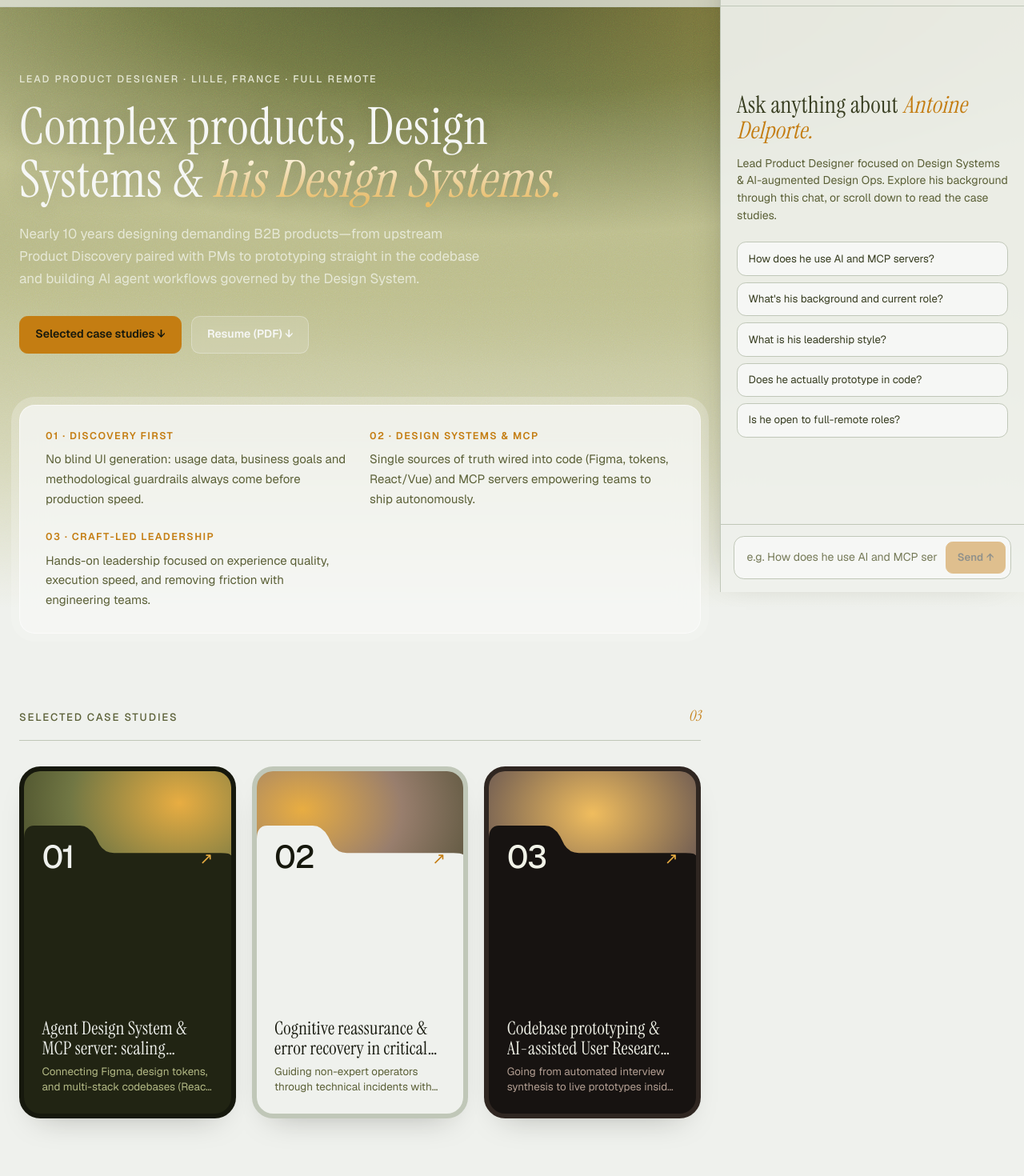
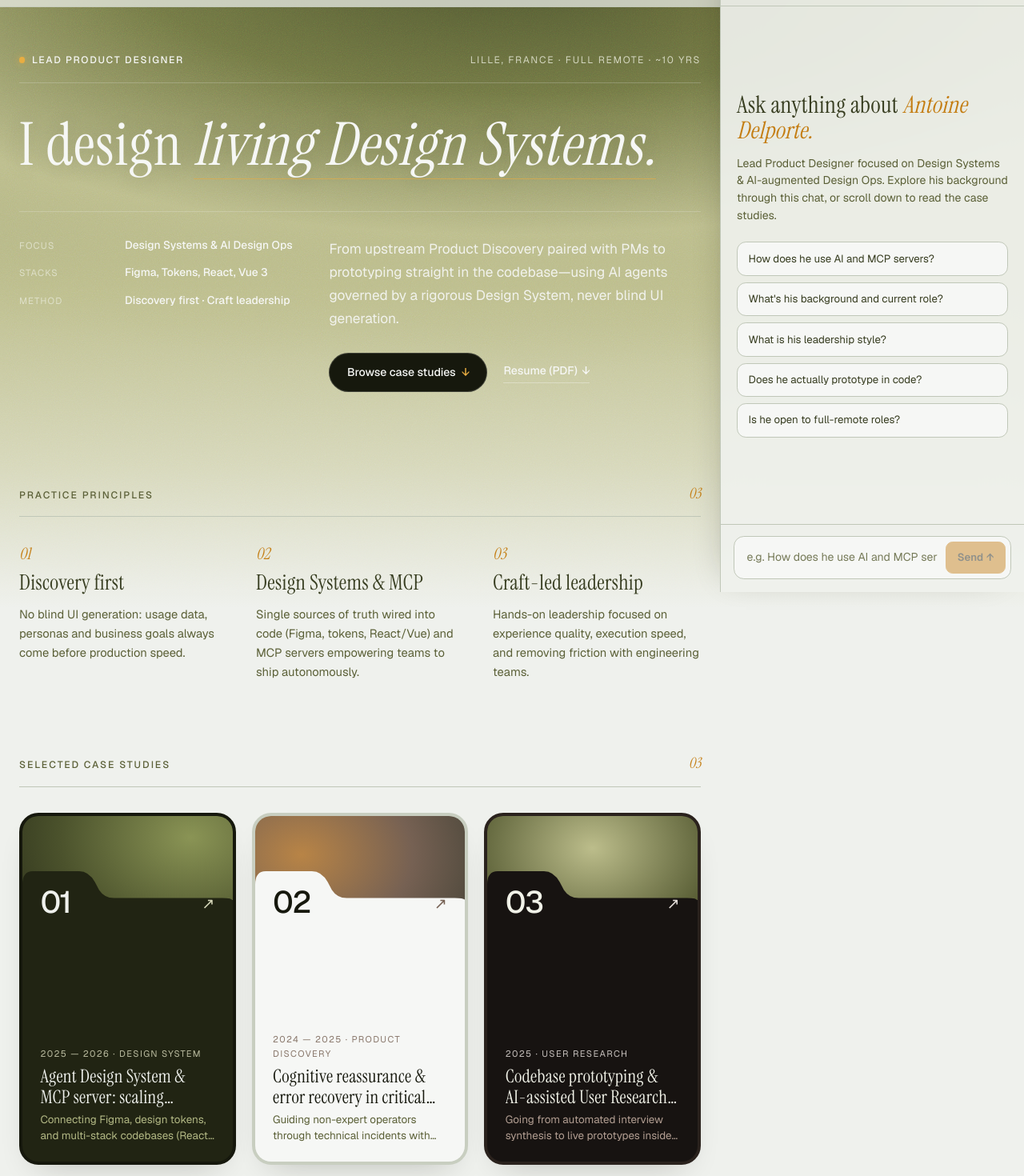
Before and after one commit to wazde/antoinedelporte, a Next.js app: page /en in a window 1280 px wide. Shown: the part 60-1530 px from the top of the page at 80% size. Built offline with nearby package versions, Linux system fonts and the light colour scheme.

Commit message:
Editorial UI overhaul: magazine hero grid, surgical amber punctuation, open 3-col principles

```diff
--- a/app/[lang]/page.module.css
+++ b/app/[lang]/page.module.css
@@ -1,103 +1,148 @@
-/* ---------- HÉRO ÉDITORIAL (colonne principale à gauche du panel IA) ---------- */
+/* ---------- HÉRO ÉDITORIAL EN GRILLE MAGAZINE ---------- */
 .hero {
-  padding: 5rem 0 4rem;
-  max-width: 46rem;
+  padding: 3.5rem 0 4.5rem;
 }
 
-.kicker {
+.metaBar {
+  display: flex;
+  flex-wrap: wrap;
+  align-items: center;
+  justify-content: space-between;
+  gap: 0.75rem;
+  padding-bottom: 1.15rem;
+  margin-bottom: 2.5rem;
+  border-bottom: 1px solid rgb(246 247 245 / 0.22);
+  font-size: 0.76rem;
+  text-transform: uppercase;
+  letter-spacing: 0.14em;
   color: var(--hero-muted-on-atmo);
-  font-size: 0.78rem;
+}
+
+.metaLeft {
+  display: inline-flex;
+  align-items: center;
+  gap: 0.55rem;
+  color: var(--hero-on-atmo);
+  font-weight: 500;
+}
+
+/* Ponctuation ambre chirurgicale */
+.amberDot {
+  width: 0.45rem;
+  height: 0.45rem;
+  border-radius: 999px;
+  background: var(--amber-bright);
+  box-shadow: 0 0 10px rgb(232 173 66 / 0.65);
+}
+
+.metaRight {
+  opacity: 0.85;
+}
+
+/* Grille asymétrique 2 colonnes sous le grand titre */
+.heroGrid {
+  display: grid;
+  grid-template-columns: minmax(0, 0.85fr) minmax(0, 1.15fr);
+  gap: 2.75rem;
+  padding-top: 2rem;
+  border-top: 1px solid rgb(246 247 245 / 0.22);
+  align-items: start;
+}
+
+.facts {
+  margin: 0;
+  display: flex;
+  flex-direction: column;
+  gap: 0.9rem;
+}
+
+.factRow {
+  display: grid;
+  grid-template-columns: 7.5rem 1fr;
+  gap: 0.75rem;
+  font-size: 0.86rem;
+  line-height: 1.45;
+}
+
+.factRow dt {
   text-transform: uppercase;
-  letter-spacing: 0.16em;
+  letter-spacing: 0.1em;
+  font-size: 0.72rem;
+  color: var(--hero-muted-on-atmo);
+  opacity: 0.8;
+  padding-top: 0.12rem;
+}
+
+.factRow dd {
+  margin: 0;
+  color: var(--hero-on-atmo);
   font-weight: 500;
-  margin: 0 0 1rem;
+}
+
+.introCol {
+  display: flex;
+  flex-direction: column;
+  gap: 1.75rem;
 }
 
 .intro {
-  max-width: 36rem;
-  font-size: 1.06rem;
-  color: var(--hero-muted-on-atmo);
-  margin: 0 0 2rem;
-  line-height: 1.65;
+  font-size: 1.08rem;
+  line-height: 1.68;
+  color: var(--hero-on-atmo);
+  opacity: 0.92;
+  margin: 0;
 }
 
 .heroActions {
   display: flex;
   flex-wrap: wrap;
-  gap: 0.75rem;
+  align-items: center;
+  gap: 1.25rem;
 }
 
-.primaryCta,
+/* CTA principal sobre en encre profonde (l'ambre n'intervient qu'en micro-détail au survol) */
+.primaryCta {
+  display: inline-flex;
+  align-items: center;
+  gap: 0.45rem;
+  padding: 0.72rem 1.35rem;
+  border-radius: 999px;
+  background: #16180d;
+  color: #f6f7f5;
+  border: 1px solid rgb(246 247 245 / 0.18);
+  font-size: 0.88rem;
+  font-weight: 500;
+  text-decoration: none;
+  transition: border-color 0.25s ease, transform 0.2s ease, background-color 0.25s ease;
+}
+.primaryCta:hover {
+  border-color: var(--amber-bright);
+  transform: translateY(-1px);
+}
+.primaryCta span {
+  color: var(--amber-bright);
+}
+
 .secondaryCta {
   display: inline-flex;
   align-items: center;
-  padding: 0.68rem 1.2rem;
-  border-radius: 0.65rem;
+  gap: 0.35rem;
   font-size: 0.88rem;
-  font-weight: 600;
+  font-weight: 500;
+  color: var(--hero-on-atmo);
   text-decoration: none;
-  transition: all 0.2s ease;
+  padding-bottom: 0.18rem;
+  border-bottom: 1px solid rgb(246 247 245 / 0.38);
+  transition: border-color 0.2s ease, color 0.2s ease;
+}
+.secondaryCta:hover {
+  border-color: var(--amber-bright);
+  color: var(--amber-bright);
 }
 
-.primaryCta {
-  background: var(--amber);
-  color: #16180d;
-  border: 1px solid var(--amber);
-}
-.primaryCta:hover {
-  background: var(--amber-bright);
-  border-color: var(--amber-bright);
-  transform: translateY(-1px);
-}
-
-.secondaryCta {
-  background: rgb(246 247 245 / 0.16);
-  color: var(--hero-on-atmo);
-  border: 1px solid rgb(246 247 245 / 0.34);
-  backdrop-filter: blur(10px);
-}
-.secondaryCta:hover {
-  background: rgb(246 247 245 / 0.26);
-  border-color: var(--amber-bright);
-}
-
-/* ---------- 3 PILIERS ÉDITORIAUX ---------- */
+/* ---------- 3 PILIERS EN GRILLE ÉDITORIALE OUVERTE ---------- */
 .pillarsSection {
-  padding: 0 0 3.5rem;
-}
-
-.pillars {
-  display: grid;
-  grid-template-columns: repeat(auto-fit, minmax(min(100%, 17rem), 1fr));
-  gap: 1.5rem;
-  margin: 0;
-  padding: 1.75rem 2rem;
-  border-radius: 1.2rem;
-  background: var(--glass-bg);
-  backdrop-filter: blur(18px);
-  -webkit-backdrop-filter: blur(18px);
-  border: 1px solid var(--glass-border);
-  box-shadow: 0 0 0 10px var(--glass-ring);
-}
-
-.pillar dt {
-  font-size: 0.78rem;
-  text-transform: uppercase;
-  letter-spacing: 0.12em;
-  color: var(--amber);
-  font-weight: 600;
-  margin-bottom: 0.45rem;
-}
-
-.pillar dd {
-  margin: 0;
-  font-size: 0.94rem;
-  color: var(--muted);
-}
-
-/* ---------- SECTION ÉTUDES DE CAS (CARTES DOSSIER FRAMER) ---------- */
-.workSection {
-  padding: 2rem 0 6rem;
+  padding: 2.5rem 0 4.5rem;
 }
 
 .sectionHeader {
@@ -105,15 +150,15 @@
   align-items: baseline;
   justify-content: space-between;
   border-bottom: 1px solid var(--line);
-  padding-bottom: 0.9rem;
+  padding-bottom: 0.85rem;
   margin-bottom: 2rem;
 }
 
 .sectionTitle {
   font-family: var(--font-sans), system-ui, sans-serif;
-  font-size: 0.82rem;
+  font-size: 0.76rem;
   text-transform: uppercase;
-  letter-spacing: 0.14em;
+  letter-spacing: 0.16em;
   color: var(--muted);
   font-weight: 500;
   margin: 0;
@@ -124,6 +169,52 @@
   font-style: italic;
   font-size: 1.15rem;
   color: var(--amber);
+}
+
+.pillars {
+  list-style: none;
+  padding: 0;
+  margin: 0;
+  display: grid;
+  grid-template-columns: repeat(3, minmax(0, 1fr));
+  gap: 2.25rem;
+}
+
+.pillar {
+  display: flex;
+  flex-direction: column;
+  gap: 0.55rem;
+  padding-top: 0.25rem;
+}
+
+.pillarNum {
+  font-family: var(--font-serif), Georgia, serif;
+  font-style: italic;
+  font-size: 1.25rem;
+  color: var(--amber);
+  line-height: 1;
+}
+
+.pillarHeading {
+  font-family: var(--font-serif), Georgia, serif;
+  font-size: 1.65rem;
+  line-height: 1.12;
+  letter-spacing: 0.012em;
+  font-weight: 400;
+  color: var(--heading);
+  margin: 0.15rem 0 0.25rem;
+}
+
+.pillarText {
+  margin: 0;
+  font-size: 0.92rem;
+  line-height: 1.62;
+  color: var(--muted);
+}
+
+/* ---------- SECTION ÉTUDES DE CAS (CARTES DOSSIER FRAMER) ---------- */
+.workSection {
+  padding: 1rem 0 6rem;
 }
 
 .folderGrid {
@@ -139,39 +230,40 @@
   position: relative;
   display: block;
   height: 27.5rem;
-  border-radius: 1.65rem;
+  border-radius: 1.5rem;
   overflow: hidden;
   text-decoration: none;
-  border: 6px solid var(--folder-frame);
+  border: 4px solid var(--folder-frame);
   background: var(--folder-frame);
-  box-shadow: 0 18px 40px -24px rgb(22 24 13 / 0.35);
+  box-shadow: 0 18px 40px -24px rgb(22 24 13 / 0.3);
 }
 
+/* Dégradés sourds et raffinés : l'ambre reste en micro-pointe de lumière */
 .folderDark {
   --folder-frame: #16180d;
   --folder-sheet: #212413;
   --folder-fg: #eff1ed;
   --folder-muted: #b3b985;
-  --folder-accent: #e8ad42;
-  --folder-glow: radial-gradient(110% 85% at 75% 15%, #e8ad42 0%, #717744 48%, #2c3019 100%);
+  --folder-accent: #d6d7b9;
+  --folder-glow: radial-gradient(120% 90% at 80% 10%, #8a9455 0%, #4b522c 52%, #1e2112 100%);
 }
 
 .folderLight {
-  --folder-frame: #c0c7b8;
-  --folder-sheet: #eff1ed;
+  --folder-frame: #c8cec0;
+  --folder-sheet: #f6f7f5;
   --folder-fg: #16180d;
   --folder-muted: #5b6037;
-  --folder-accent: #c47d12;
-  --folder-glow: radial-gradient(115% 85% at 22% 18%, #e8ad42 0%, #987e6d 42%, #373d20 100%);
+  --folder-accent: #766153;
+  --folder-glow: radial-gradient(115% 85% at 22% 18%, #b88446 0%, #766153 46%, #30362a 100%);
 }
 
 .folderDeep {
-  --folder-frame: #2f2621;
+  --folder-frame: #2a221d;
   --folder-sheet: #171311;
   --folder-fg: #f1f2e8;
   --folder-muted: #b29e92;
-  --folder-accent: #e8ad42;
-  --folder-glow: radial-gradient(110% 85% at 50% 20%, #f0bd5e 0%, #766153 50%, #2c3019 100%);
+  --folder-accent: #e5dfdb;
+  --folder-glow: radial-gradient(110% 85% at 50% 15%, #bcbd8b 0%, #5b6037 52%, #212413 100%);
 }
 
 .folderBackdrop {
@@ -205,7 +297,7 @@
 .folderTabSvg {
   display: block;
   width: 100%;
-  height: 2.35rem;
+  height: 2.3rem;
   margin-bottom: -1px;
   flex-shrink: 0;
 }
@@ -231,7 +323,7 @@
 
 .folderNum {
   font-family: var(--font-sans), system-ui, sans-serif;
-  font-size: 2.5rem;
+  font-size: 2.4rem;
   font-weight: 500;
   line-height: 1;
   letter-spacing: -0.04em;
@@ -239,7 +331,7 @@
 }
 
 .folderArrow {
-  font-size: 1.25rem;
+  font-size: 1.2rem;
   line-height: 1;
   color: var(--folder-accent);
   margin-top: 0.75rem;
@@ -248,12 +340,22 @@
 
 .folderCard:hover .folderArrow,
 .folderCard:focus-visible .folderArrow {
-  color: var(--amber);
+  color: var(--amber-bright);
   transform: translate(3px, -3px);
 }
 
 .folderText {
   margin-top: auto;
+}
+
+.folderMeta {
+  display: block;
+  font-size: 0.7rem;
+  text-transform: uppercase;
+  letter-spacing: 0.12em;
+  color: var(--folder-accent);
+  opacity: 0.85;
+  margin-bottom: 0.4rem;
 }
 
 .folderTitle {
@@ -287,13 +389,27 @@
   }
 }
 
+@media (max-width: 820px) {
+  .heroGrid {
+    grid-template-columns: 1fr;
+    gap: 1.75rem;
+  }
+  .pillars {
+    grid-template-columns: 1fr;
+    gap: 1.75rem;
+  }
+}
+
 @media (max-width: 640px) {
   .hero {
-    padding: 2.5rem 0 2.75rem;
+    padding: 2.25rem 0 3rem;
   }
-  .pillars {
-    padding: 1.25rem;
-    box-shadow: 0 0 0 6px var(--glass-ring);
+  .metaBar {
+    margin-bottom: 1.75rem;
+    font-size: 0.7rem;
+  }
+  .factRow {
+    grid-template-columns: 6.5rem 1fr;
   }
   .folderGrid {
     grid-template-columns: 1fr;
--- a/app/[lang]/page.tsx
+++ b/app/[lang]/page.tsx
@@ -13,32 +13,58 @@ export default async function Home({ params }: { params: Promise<{ lang: string
 
   return (
     <div className="container">
-      {/* HÉRO ÉDITORIAL (tout le site vit à gauche, le chat IA est en panel fixe à droite) */}
+      {/* HÉRO ÉDITORIAL EN GRILLE MAGAZINE */}
       <section className={styles.hero}>
-        <p className={styles.kicker}>{t.home.kicker}</p>
-        <CyclingTitle prefix={t.home.title} facets={[t.home.titleItalic, ...t.chat.headingFacets.slice(1)]} />
-        <p className={styles.intro}>{t.home.intro}</p>
+        <div className={styles.metaBar}>
+          <span className={styles.metaLeft}>
+            <span className={styles.amberDot} aria-hidden />
+            {t.home.kicker}
+          </span>
+          <span className={styles.metaRight}>{t.home.metaRight}</span>
+        </div>
 
-        <div className={styles.heroActions}>
-          <a href="#work" className={styles.primaryCta}>
-            {t.home.selected} ↓
-          </a>
-          <a href={site.cv[lang]} download className={styles.secondaryCta}>
-            {t.footer.cv} ↓
-          </a>
+        <CyclingTitle prefix={t.home.heroPrefix} facets={t.home.heroFacets} />
+
+        <div className={styles.heroGrid}>
+          <dl className={styles.facts}>
+            {t.home.facts.map((f) => (
+              <div key={f.k} className={styles.factRow}>
+                <dt>{f.k}</dt>
+                <dd>{f.v}</dd>
+              </div>
+            ))}
+          </dl>
+
+          <div className={styles.introCol}>
+            <p className={styles.intro}>{t.home.intro}</p>
+            <div className={styles.heroActions}>
+              <a href="#work" className={styles.primaryCta}>
+                {t.home.ctaWork} <span aria-hidden>↓</span>
+              </a>
+              <a href={site.cv[lang]} download className={styles.secondaryCta}>
+                {t.footer.cv} <span aria-hidden>↓</span>
+              </a>
+            </div>
+          </div>
         </div>
       </section>
 
-      {/* 3 PILIERS ÉDITORIAUX */}
-      <section className={styles.pillarsSection} aria-label="Principes">
-        <dl className={styles.pillars}>
+      {/* 3 PILIERS EN GRILLE ÉDITORIALE OUVERTE (FILETS FINS) */}
+      <section className={styles.pillarsSection} aria-label={t.home.pillarsTitle}>
+        <div className={styles.sectionHeader}>
+          <h2 className={styles.sectionTitle}>{t.home.pillarsTitle}</h2>
+          <span className={styles.sectionCount}>03</span>
+        </div>
+
+        <ol className={styles.pillars}>
           {t.home.pillars.map((p) => (
-            <div key={p.label} className={styles.pillar}>
-              <dt>{p.label}</dt>
-              <dd>{p.text}</dd>
-            </div>
+            <li key={p.num} className={styles.pillar}>
+              <span className={styles.pillarNum}>{p.num}</span>
+              <h3 className={styles.pillarHeading}>{p.label}</h3>
+              <p className={styles.pillarText}>{p.text}</p>
+            </li>
           ))}
-        </dl>
+        </ol>
       </section>
 
       {/* 3 CARTES DOSSIER ANIMÉES (ÉTUDES DE CAS) */}
@@ -81,6 +107,9 @@ export default async function Home({ params }: { params: Promise<{ lang: string
                       </div>
 
                       <div className={styles.folderText}>
+                        <span className={styles.folderMeta}>
+                          {meta.year} · {meta.tags[0]}
+                        </span>
                         <h3 className={styles.folderTitle}>{meta.title}</h3>
                         <p className={styles.folderSummary}>{meta.summary}</p>
                       </div>
--- a/app/globals.css
+++ b/app/globals.css
@@ -83,7 +83,7 @@ body {
   min-height: 100vh;
   background-color: var(--bg);
   background-image:
-    radial-gradient(55% 360px at 82% 0%, rgb(232 173 66 / 0.28) 0%, transparent 70%),
+    radial-gradient(45% 260px at 86% 0%, rgb(232 173 66 / 0.1) 0%, transparent 70%),
     radial-gradient(110% 520px at 50% 0%, var(--atmo-top-1) 0%, var(--atmo-top-2) 34%, var(--atmo-top-3) 68%, transparent 100%),
     linear-gradient(180deg, var(--atmo-top-2) 0px, var(--atmo-top-3) 420px, var(--atmo-top-4) 640px, var(--bg) 820px);
   background-repeat: no-repeat;
--- a/components/CyclingTitle.module.css
+++ b/components/CyclingTitle.module.css
@@ -1,19 +1,20 @@
 .title {
-  font-size: clamp(2.6rem, 5vw, 4.4rem);
-  line-height: 1.04;
+  font-size: clamp(3rem, 5.8vw, 5.1rem);
+  line-height: 1.02;
   letter-spacing: 0.014em;
   font-weight: 400;
   color: var(--hero-on-atmo);
-  text-shadow: 0 2px 24px rgb(22 24 13 / 0.18);
-  margin: 0 0 1.25rem;
+  text-shadow: 0 2px 28px rgb(22 24 13 / 0.16);
+  margin: 0 0 2.5rem;
 }
 
+/* Italique sobre en blanc cassé + filet fin ambre en ponctuation chirurgicale */
 .facet {
   display: inline-block;
   font-style: italic;
-  background: linear-gradient(180deg, #fff6df 10%, #f0bd5e 100%);
-  -webkit-background-clip: text;
-  color: transparent;
+  color: var(--hero-on-atmo);
+  padding-bottom: 0.04em;
+  border-bottom: 1.5px solid rgb(232 173 66 / 0.65);
   transition: opacity 0.36s ease, filter 0.36s ease, transform 0.36s ease;
   will-change: opacity, filter, transform;
 }
--- a/components/Footer.module.css
+++ b/components/Footer.module.css
@@ -1,10 +1,10 @@
-/* Pied de page en miroir du haut : dégradé atmosphérique olive/sauge + reflet ambre */
+/* Pied de page en miroir du haut : dégradé atmosphérique olive/sauge + micro-lueur ambre */
 .footer {
   position: relative;
-  padding: 7rem 0 3rem;
+  padding: 6.5rem 0 3rem;
   color: var(--hero-on-atmo);
   background-image:
-    radial-gradient(50% 260px at 18% 100%, rgb(232 173 66 / 0.25) 0%, transparent 72%),
+    radial-gradient(45% 220px at 16% 100%, rgb(232 173 66 / 0.12) 0%, transparent 72%),
     radial-gradient(110% 380px at 50% 100%, var(--atmo-top-1) 0%, var(--atmo-top-2) 45%, transparent 100%),
     linear-gradient(180deg, var(--bg) 0%, var(--atmo-top-4) 22%, var(--atmo-top-3) 50%, var(--atmo-top-2) 78%, var(--atmo-top-1) 100%);
 }
--- a/lib/i18n.ts
+++ b/lib/i18n.ts
@@ -9,22 +9,39 @@ export function isLocale(value: string): value is Locale {
 const fr = {
   nav: { work: "Études de cas", about: "À propos" },
   home: {
-    kicker: "Lead Product Designer · Lille · Full Remote",
+    kicker: "Lead Product Designer",
+    metaRight: "Lille · Full Remote · ~10 ans",
+    heroPrefix: "Je conçois",
+    heroFacets: [
+      "des produits B2B complexes.",
+      "des Design Systems vivants.",
+      "des workflows IA & MCP.",
+    ],
     title: "Produits complexes, Design Systems & Design Ops",
     titleItalic: "augmentés par l'IA.",
     intro:
-      "Près de 10 ans à concevoir des produits B2B exigeants — de la Product Discovery en binôme avec les PM jusqu'au prototypage direct dans la codebase et l'outillage d'agents IA encadrés par le Design System.",
+      "De la Product Discovery en binôme avec les PM jusqu'au prototypage direct dans la codebase — avec des agents IA encadrés par un Design System rigoureux, jamais générés à l'aveugle.",
+    facts: [
+      { k: "Focus", v: "Design Systems & Design Ops IA" },
+      { k: "Environnements", v: "Figma, Tokens, React, Vue 3" },
+      { k: "Approche", v: "Discovery first · Craft leadership" },
+    ],
+    ctaWork: "Voir les études de cas",
+    pillarsTitle: "Principes de pratique",
     pillars: [
       {
-        label: "01 · Discovery first",
-        text: "Pas d'interface générée à l'aveugle : données d'usage, objectifs métier et garde-fous méthodologiques précèdent la production.",
+        num: "01",
+        label: "Discovery first",
+        text: "Pas d'interface générée à l'aveugle : données d'usage, personas et objectifs métier précèdent toujours la production.",
       },
       {
-        label: "02 · Design Systems & MCP",
+        num: "02",
+        label: "Design Systems & MCP",
         text: "Sources de vérité reliées au code (Figma, tokens, React/Vue) et serveurs MCP pour permettre aux équipes de livrer en autonomie.",
       },
       {
-        label: "03 · Leadership par le craft",
+        num: "03",
+        label: "Leadership par le craft",
         text: "Un management de pratique centré sur la qualité d'expérience, la vitesse d'exécution et la réduction des frictions avec la tech.",
       },
     ],
@@ -85,22 +102,39 @@ const fr = {
 const en: typeof fr = {
   nav: { work: "Case studies", about: "About" },
   home: {
-    kicker: "Lead Product Designer · Lille, France · Full Remote",
+    kicker: "Lead Product Designer",
+    metaRight: "Lille, France · Full Remote · ~10 yrs",
+    heroPrefix: "I design",
+    heroFacets: [
+      "complex B2B products.",
+      "living Design Systems.",
+      "AI & MCP workflows.",
+    ],
     title: "Complex products, Design Systems &",
     titleItalic: "AI-augmented Design Ops.",
     intro:
-      "Nearly 10 years designing demanding B2B products—from upstream Product Discovery paired with PMs to prototyping straight in the codebase and building AI agent workflows governed by the Design System.",
+      "From upstream Product Discovery paired with PMs to prototyping straight in the codebase—using AI agents governed by a rigorous Design System, never blind UI generation.",
+    facts: [
+      { k: "Focus", v: "Design Systems & AI Design Ops" },
+      { k: "Stacks", v: "Figma, Tokens, React, Vue 3" },
+      { k: "Method", v: "Discovery first · Craft leadership" },
+    ],
+    ctaWork: "Browse case studies",
+    pillarsTitle: "Practice principles",
     pillars: [
       {
-        label: "01 · Discovery first",
-        text: "No blind UI generation: usage data, business goals and methodological guardrails always come before production speed.",
+        num: "01",
+        label: "Discovery first",
+        text: "No blind UI generation: usage data, personas and business goals always come before production speed.",
       },
       {
-        label: "02 · Design Systems & MCP",
+        num: "02",
+        label: "Design Systems & MCP",
         text: "Single sources of truth wired into code (Figma, tokens, React/Vue) and MCP servers empowering teams to ship autonomously.",
       },
       {
-        label: "03 · Craft-led leadership",
+        num: "03",
+        label: "Craft-led leadership",
         text: "Hands-on leadership focused on experience quality, execution speed, and removing friction with engineering teams.",
       },
     ],
```
